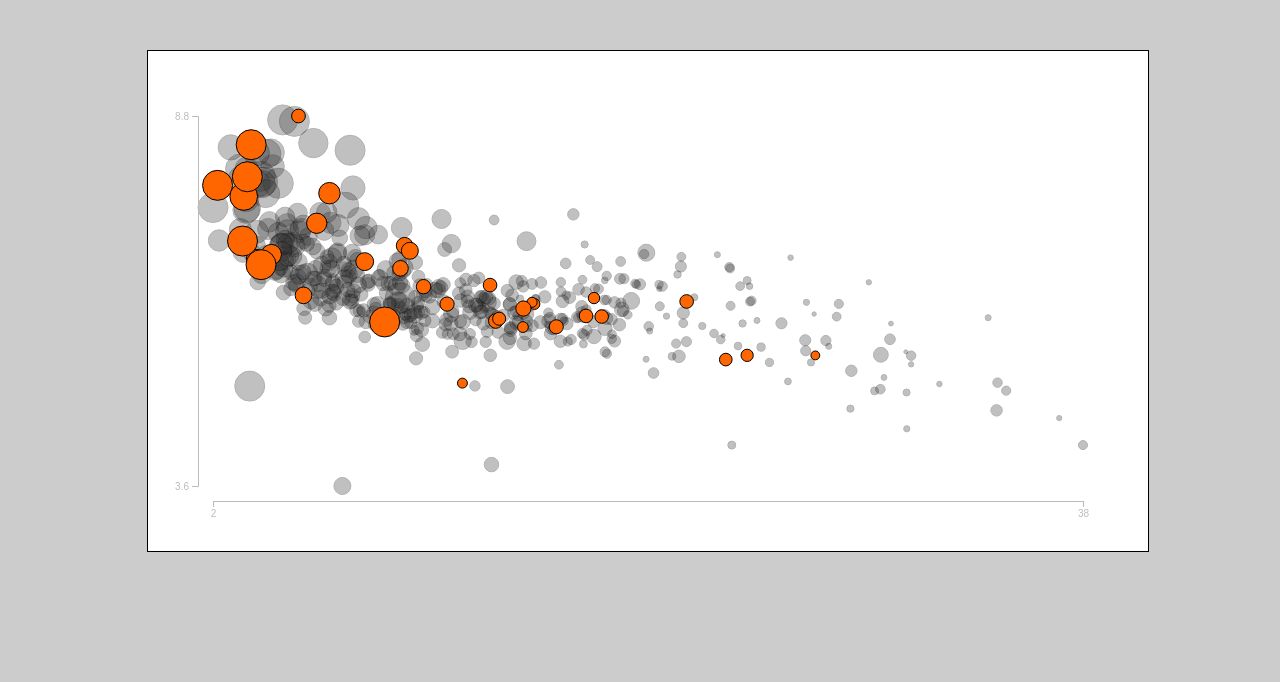
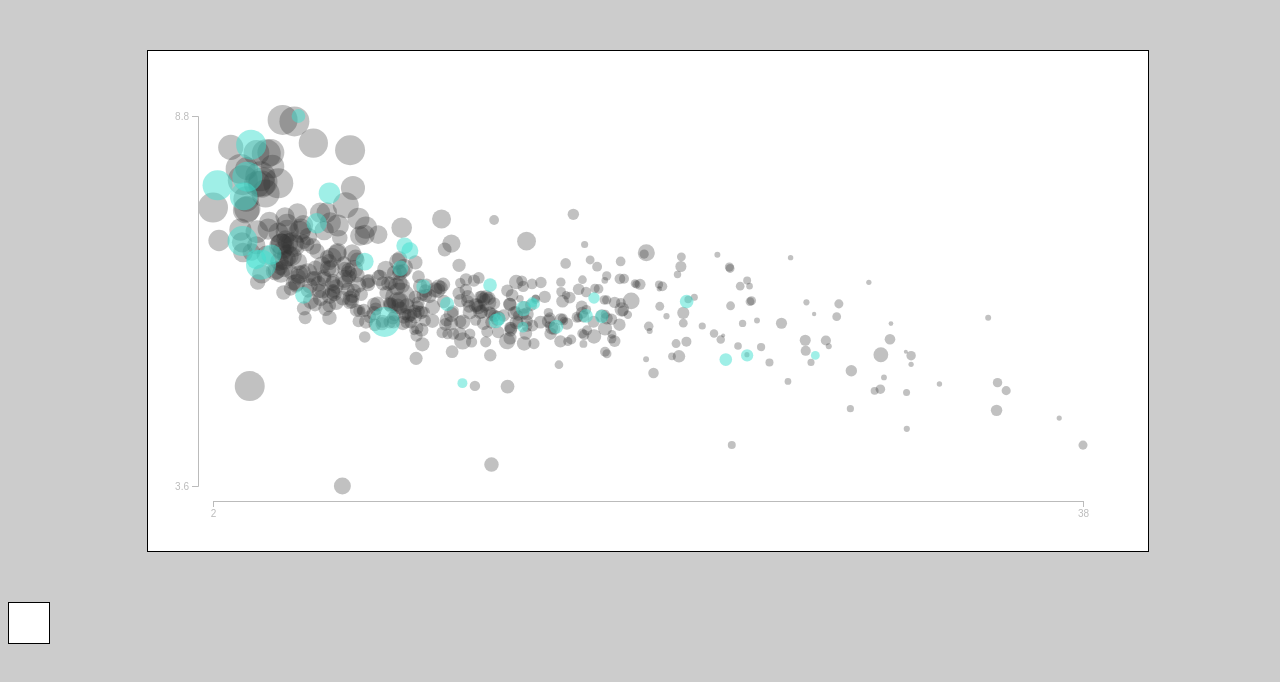
Before and after one commit to luiz-flamorim/d3training, a plain HTML site: page index.html in a window 1280 px wide. Drawn offline with nearby package versions, Linux system fonts and the light colour scheme.

Commit message:
need to fix mouseOver event

```diff
--- a/css/style.css
+++ b/css/style.css
@@ -15,11 +15,6 @@ svg{
     background-color: #ffffff;
 }
 
-.dot{
-    stroke: black;
-    stroke-width: 1px;
-}
-
 .axis line, .axis path{
 stroke: #bbb;
 }
@@ -27,3 +22,11 @@ stroke: #bbb;
 .axis text{
     fill: #bbb;
 }
+
+#tooltip{
+    position: absolute;
+    background-color: #ffffff;
+    padding: 20px;
+    border: solid 1px black;
+    /* opacity: 0; */
+}
--- a/index.html
+++ b/index.html
@@ -7,15 +7,16 @@
     <link href="css/style.css" rel="stylesheet" type="text/css" />
     <script src="https://d3js.org/d3.v6.min.js"></script>
 
-    <title>Document</title>
+    <title>Boston Housing Visualization</title>
 </head>
 
 <body>
 
 <div id="chart"></div>
 
+<div id="tooltip"></div>
+
 <script src="js/app.js"></script>
 
 </body>
-
 </html>
--- a/js/app.js
+++ b/js/app.js
@@ -39,26 +39,28 @@ circles = d3.csv('data/boston-housing.csv')
             .range([rValues[0], rValues[1]])
         cScale = d3.scaleOrdinal()
             .domain([0, 1])
-            .range(['#333', '#ff6600'])
+            .range(['#333', 'turquoise'])
 
         circles = svg.selectAll('.dot')
             .data(data)
             .enter()
             .append('circle')
             .attr('class', 'dot')
-            .attr('cx', function (d) {
-                return xScale(d.poor);
-            })
-            .attr('cy', function (d) {
-                return yScale(d.rooms);
-            })
+            .attr('cx', width/2)
+            .attr('cy', height/2)
             .attr('r', 0)
-
             .attr('fill', function (d) {
                 return cScale(d.charles)
             })
             .style('opacity', function (d) {
-                return d.charles == 1 ? 1 : 0.3;
+                return d.charles == 1 ? 0.5 : 0.3;
+            })
+            .on('mouseover',function(d){
+                let info = d.poor
+                d3.select('#tooltip')
+                    .html(info)
+
+
             })
 
         xAxis = d3.axisBottom(xScale)
@@ -82,10 +84,16 @@ circles = d3.csv('data/boston-housing.csv')
 
 function update() {
     circles.transition()
-    .delay(function(d,i){
-        return i * 2
-    })
+        .delay(function (d, i) {
+            return i * 5
+        })
         .attr('r', function (d) {
             return rScale(d.value)
-        });
+        })
+        .attr('cx',function (d) {
+            return xScale(d.poor);
+        })
+        .attr('cy', function (d) {
+            return yScale(d.rooms);
+        })
 }
```
